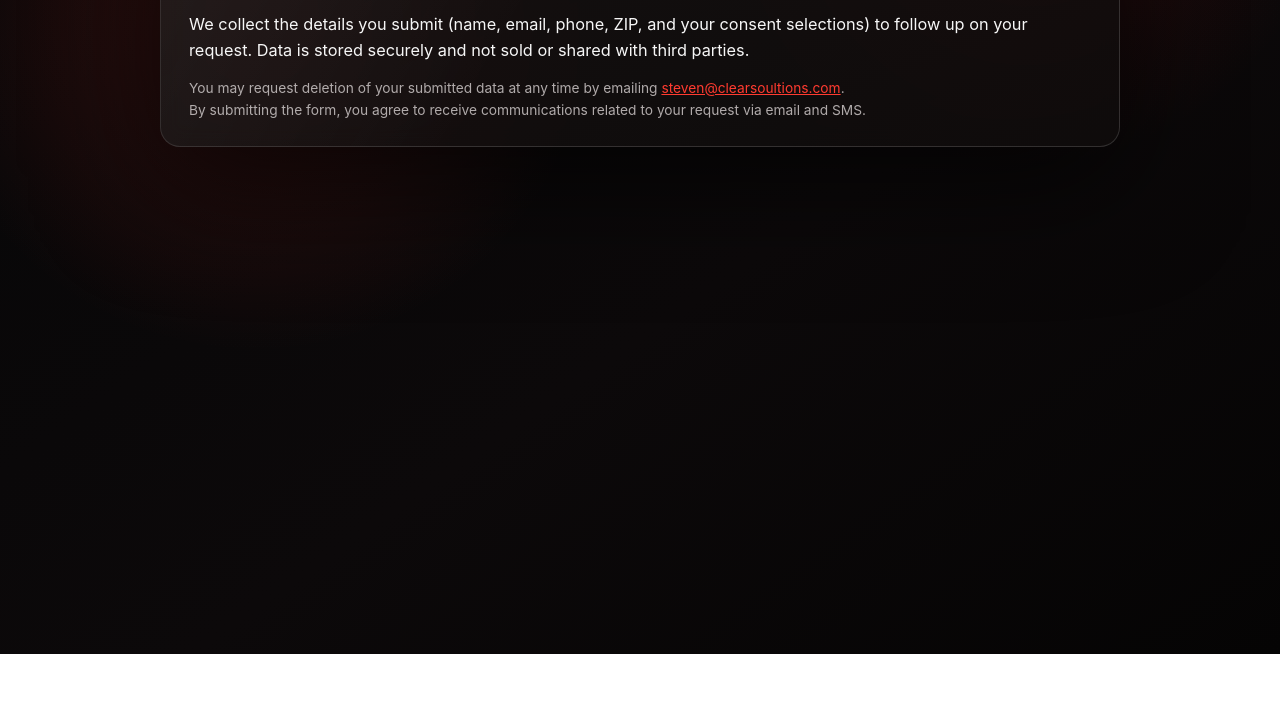
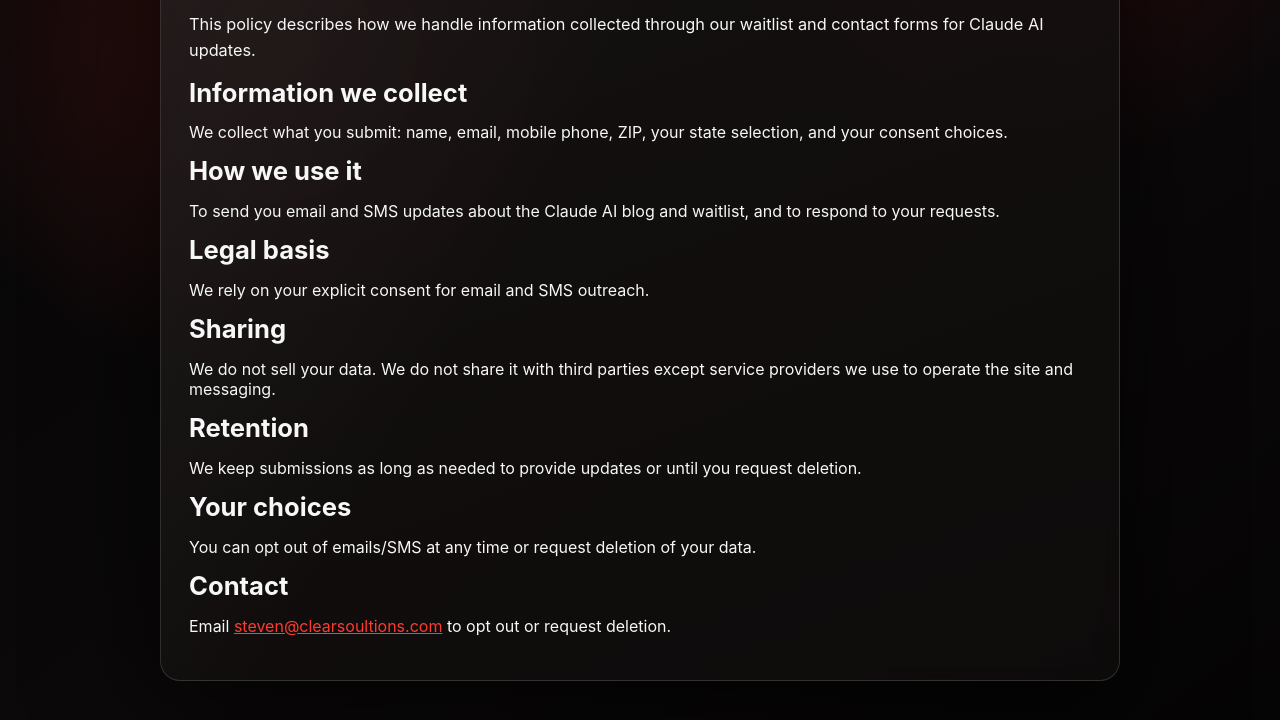
Before and after one commit to sniperdude1017/claudeaiblog-intake, a website: page public/privacy.html in a window 1280 px wide. Shown: the part 146-866 px from the top of the page. Before the commit the page ends 800 px from the top, so only its background shows below. Drawn offline with Linux system fonts and the light colour scheme.

Commit message:
Public privacy page and add privacy to public routes

```diff
--- a/public/privacy.html
+++ b/public/privacy.html
@@ -12,18 +12,31 @@
         <p class="eyebrow">claudeaiblog.com</p>
         <h1>Privacy Policy</h1>
         <p class="lede">
-          We collect the details you submit (name, email, phone, ZIP, and your
-          consent selections) to follow up on your request. Data is stored
-          securely and not sold or shared with third parties.
+          This policy describes how we handle information collected through our
+          waitlist and contact forms for Claude AI updates.
         </p>
-        <p class="fineprint">
-          You may request deletion of your submitted data at any time by
-          emailing <a href="mailto:steven@clearsoultions.com">steven@clearsoultions.com</a>.
-        </p>
-        <p class="fineprint">
-          By submitting the form, you agree to receive communications related to
-          your request via email and SMS.
-        </p>
+        <div class="policy">
+          <h2>Information we collect</h2>
+          <p>We collect what you submit: name, email, mobile phone, ZIP, your state selection, and your consent choices.</p>
+
+          <h2>How we use it</h2>
+          <p>To send you email and SMS updates about the Claude AI blog and waitlist, and to respond to your requests.</p>
+
+          <h2>Legal basis</h2>
+          <p>We rely on your explicit consent for email and SMS outreach.</p>
+
+          <h2>Sharing</h2>
+          <p>We do not sell your data. We do not share it with third parties except service providers we use to operate the site and messaging.</p>
+
+          <h2>Retention</h2>
+          <p>We keep submissions as long as needed to provide updates or until you request deletion.</p>
+
+          <h2>Your choices</h2>
+          <p>You can opt out of emails/SMS at any time or request deletion of your data.</p>
+
+          <h2>Contact</h2>
+          <p>Email <a href="mailto:steven@clearsoultions.com">steven@clearsoultions.com</a> to opt out or request deletion.</p>
+        </div>
       </section>
     </main>
   </body>
--- a/server.js
+++ b/server.js
@@ -26,6 +26,7 @@ const PUBLIC_PATHS = new Set([
   "/index.html",
   "/consumer-ca.html",
   "/consumer-ga.html",
+  "/privacy.html",
   "/app.js",
   "/styles.css",
   "/healthz",
```
